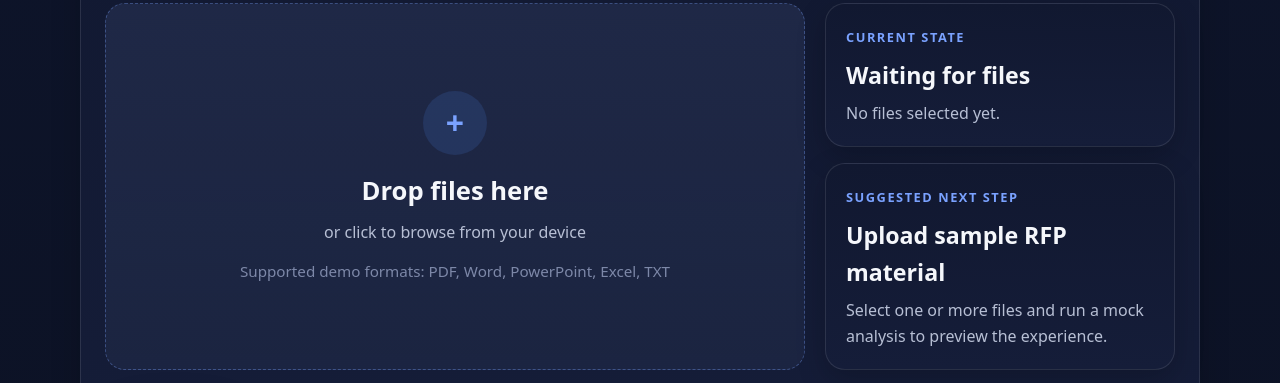
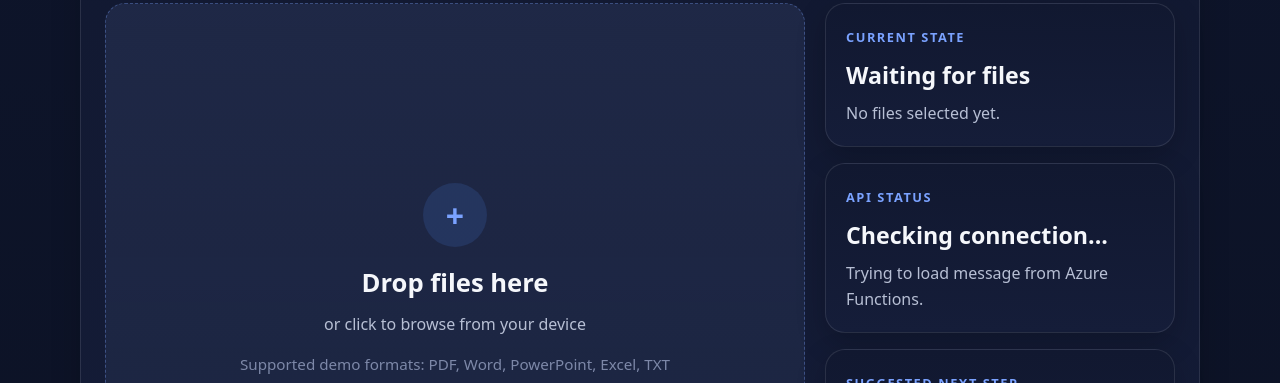
Before and after one commit to lalindh/private-rfp-demo, a plain HTML site: page index.html in a window 1280 px wide. Shown: the part 1000-1383 px from the top of the page. Drawn offline with Linux system fonts and the light colour scheme; a web font is replaced by a local one.

Commit message:
Update index.html

```diff
--- a/index.html
+++ b/index.html
@@ -53,6 +53,12 @@
             <span class="status-label">Current state</span>
             <strong id="status-title">Waiting for files</strong>
             <p id="status-text">No files selected yet.</p>
+          </div>
+
+          <div class="status-card">
+            <span class="status-label">API status</span>
+            <strong id="api-status-title">Checking connection...</strong>
+            <p id="api-message">Trying to load message from Azure Functions.</p>
           </div>
 
           <div class="status-card">
```
